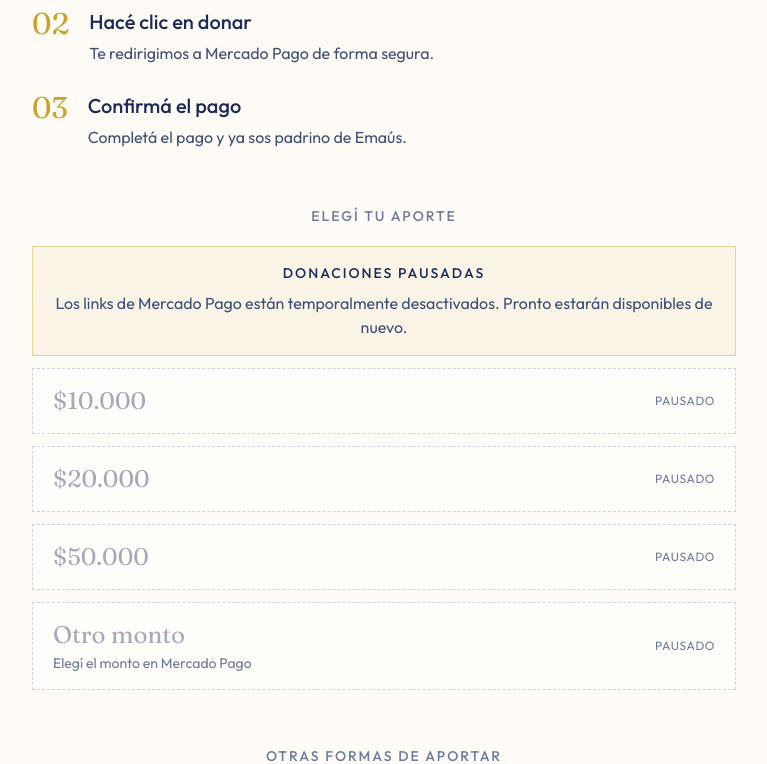
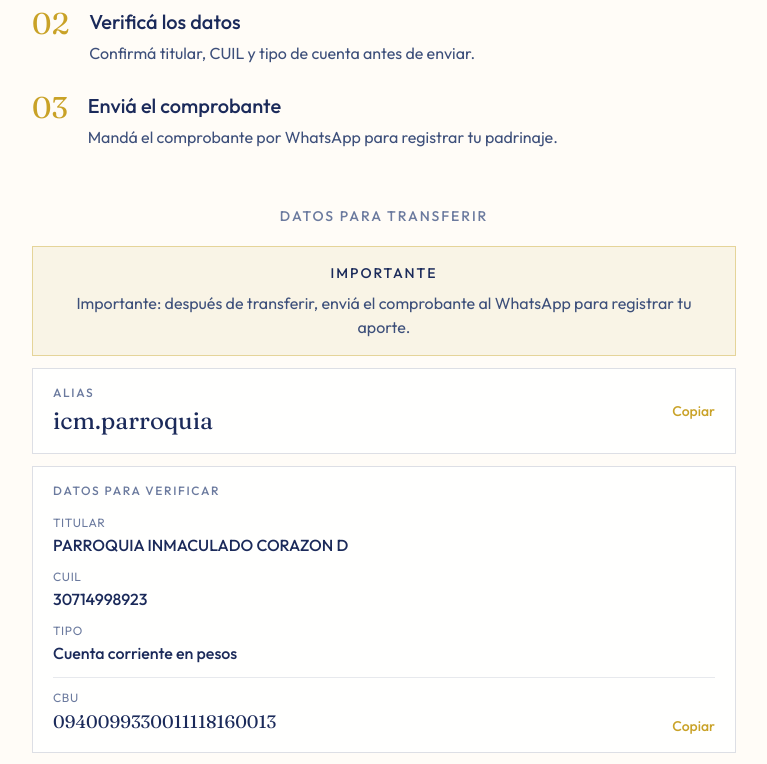
Before and after one commit to Emilianowav/emaus-padrinaje, a Next.js app: page / in a window 1280 px wide. Shown: the part 880-1644 px from the top of the page, without its empty margins (256-1023 px from the left). Built offline with nearby package versions, Linux system fonts and the light colour scheme.

Commit message:
Switch donations to bank transfer with verification data.

```diff
--- a/src/app/layout.tsx
+++ b/src/app/layout.tsx
@@ -17,7 +17,7 @@ const sans = Outfit({
 export const metadata: Metadata = {
   title: "Emaús | Sé un padrino",
   description:
-    "Sé un padrino de Emaús 1 Inmaculado Corazón de María (ICM). Tu aporte es muy importante. Dios no se deja ganar en generosidad.",
+    "Sé un padrino de Emaús. Transferí tu aporte y enviá el comprobante por WhatsApp.",
 };
 
 export default function RootLayout({
--- a/src/app/page.tsx
+++ b/src/app/page.tsx
@@ -1,8 +1,7 @@
 import Image from "next/image";
 import { ContactActions } from "@/components/ContactActions";
-import { DonationButtons } from "@/components/DonationButtons";
 import { Steps } from "@/components/Steps";
-import { DONATIONS_PAUSED, SITE } from "@/config/donations";
+import { SITE } from "@/config/donations";
 
 export default function HomePage() {
   return (
@@ -56,23 +55,14 @@ export default function HomePage() {
 
           <div className="mt-12 animate-fade-up opacity-0 [animation-delay:420ms] sm:mt-14">
             <p className="mb-5 text-center text-sm font-medium uppercase tracking-[0.14em] text-navy-muted">
-              Elegí tu aporte
-            </p>
-            <DonationButtons />
-          </div>
-
-          <div className="mt-12 animate-fade-up opacity-0 [animation-delay:500ms] sm:mt-14">
-            <p className="mb-5 text-center text-sm font-medium uppercase tracking-[0.14em] text-navy-muted">
-              Otras formas de aportar
+              Datos para transferir
             </p>
             <ContactActions />
           </div>
         </section>
 
         <footer className="mt-14 animate-fade-in border-t border-navy/10 pt-6 text-center opacity-0 [animation-delay:550ms] sm:mt-16">
-          <p className="text-sm text-navy-muted">
-            {DONATIONS_PAUSED ? SITE.pausedTitle : SITE.footerNote}
-          </p>
+          <p className="text-sm text-navy-muted">{SITE.footerNote}</p>
         </footer>
       </div>
     </main>
--- a/src/components/ContactActions.tsx
+++ b/src/components/ContactActions.tsx
@@ -7,32 +7,49 @@ function buildWhatsAppUrl() {
   return `https://wa.me/${CONTACT.whatsapp.phoneDigits}`;
 }
 
-export function ContactActions() {
-  const [copied, setCopied] = useState(false);
-
-  async function copyAlias() {
+async function copyText(value: string) {
   try {
-      await navigator.clipboard.writeText(CONTACT.alias);
-      setCopied(true);
-      window.setTimeout(() => setCopied(false), 2000);
+    await navigator.clipboard.writeText(value);
+    return true;
   } catch {
-      // Fallback for older browsers / insecure contexts
     const input = document.createElement("input");
-      input.value = CONTACT.alias;
+    input.value = value;
     document.body.appendChild(input);
     input.select();
     document.execCommand("copy");
     document.body.removeChild(input);
-      setCopied(true);
-      window.setTimeout(() => setCopied(false), 2000);
+    return true;
   }
 }
 
+export function ContactActions() {
+  const [copiedKey, setCopiedKey] = useState<"alias" | "cbu" | null>(null);
+
+  async function handleCopy(key: "alias" | "cbu", value: string) {
+    await copyText(value);
+    setCopiedKey(key);
+    window.setTimeout(() => setCopiedKey(null), 2000);
+  }
+
+  const { account } = CONTACT;
+
   return (
     <div className="space-y-3">
+      <div
+        role="status"
+        className="border border-gold/40 bg-gold-mist/70 px-5 py-4 text-center"
+      >
+        <p className="text-sm font-medium uppercase tracking-[0.14em] text-navy">
+          Importante
+        </p>
+        <p className="mt-2 text-sm leading-relaxed text-navy-soft sm:text-base">
+          {CONTACT.comprobanteNotice}
+        </p>
+      </div>
+
       <button
         type="button"
-        onClick={copyAlias}
+        onClick={() => handleCopy("alias", CONTACT.alias)}
         className="group flex w-full items-center justify-between border border-navy/15 bg-white/80 px-5 py-4 text-left transition duration-300 hover:border-gold focus-visible:outline focus-visible:outline-2 focus-visible:outline-offset-2 focus-visible:outline-gold active:scale-[0.99]"
         aria-label={`Copiar alias ${CONTACT.alias}`}
       >
@@ -43,9 +60,59 @@ export function ContactActions() {
           <p className="mt-1 font-display text-2xl text-navy">{CONTACT.alias}</p>
         </div>
         <span className="text-sm font-medium text-gold">
-          {copied ? "¡Copiado!" : "Copiar"}
+          {copiedKey === "alias" ? "¡Copiado!" : "Copiar"}
         </span>
       </button>
+
+      <div className="border border-navy/15 bg-white/80 px-5 py-4">
+        <p className="text-xs font-medium uppercase tracking-[0.14em] text-navy-muted">
+          Datos para verificar
+        </p>
+        <dl className="mt-4 space-y-3 text-left">
+          <div>
+            <dt className="text-xs uppercase tracking-wider text-navy-muted">
+              Titular
+            </dt>
+            <dd className="mt-0.5 text-base font-medium text-navy">
+              {account.titular}
+            </dd>
+          </div>
+          <div>
+            <dt className="text-xs uppercase tracking-wider text-navy-muted">
+              CUIL
+            </dt>
+            <dd className="mt-0.5 text-base font-medium text-navy">
+              {account.cuil}
+            </dd>
+          </div>
+          <div>
+            <dt className="text-xs uppercase tracking-wider text-navy-muted">
+              Tipo
+            </dt>
+            <dd className="mt-0.5 text-base font-medium text-navy">
+              {account.tipo}
+            </dd>
+          </div>
+          <div className="flex items-end justify-between gap-3 border-t border-navy/10 pt-3">
+            <div className="min-w-0">
+              <dt className="text-xs uppercase tracking-wider text-navy-muted">
+                CBU
+              </dt>
+              <dd className="mt-0.5 break-all font-display text-lg text-navy">
+                {account.cbu}
+              </dd>
+            </div>
+            <button
+              type="button"
+              onClick={() => handleCopy("cbu", account.cbu)}
+              className="shrink-0 text-sm font-medium text-gold transition hover:text-navy focus-visible:outline focus-visible:outline-2 focus-visible:outline-offset-2 focus-visible:outline-gold"
+              aria-label="Copiar CBU"
+            >
+              {copiedKey === "cbu" ? "¡Copiado!" : "Copiar"}
+            </button>
+          </div>
+        </dl>
+      </div>
 
       <a
         href={buildWhatsAppUrl()}
@@ -55,7 +122,7 @@ export function ContactActions() {
       >
         <div>
           <p className="text-xs font-medium uppercase tracking-[0.14em] text-navy-muted transition-colors group-hover:text-gold-soft">
-            WhatsApp
+            WhatsApp · Enviar comprobante
           </p>
           <p className="mt-1 font-display text-xl text-navy transition-colors group-hover:text-cream sm:text-2xl">
             {CONTACT.whatsapp.phone}
--- a/src/components/DonationButtons.tsx
+++ /dev/null
@@ -1,81 +0,0 @@
-import { DONATION_OPTIONS, DONATIONS_PAUSED, SITE } from "@/config/donations";
-
-export function DonationButtons() {
-  const hasAnyLink = DONATION_OPTIONS.some((option) => option.url.trim());
-
-  return (
-    <div className="space-y-3">
-      {DONATIONS_PAUSED && (
-        <div
-          role="status"
-          className="border border-gold/40 bg-gold-mist/70 px-5 py-4 text-center"
-        >
-          <p className="text-sm font-medium uppercase tracking-[0.14em] text-navy">
-            {SITE.pausedTitle}
-          </p>
-          <p className="mt-2 text-sm leading-relaxed text-navy-soft sm:text-base">
-            {SITE.pausedMessage}
-          </p>
-        </div>
-      )}
-
-      {DONATION_OPTIONS.map((option) => {
-        const ready = Boolean(option.url.trim()) && !DONATIONS_PAUSED;
-
-        if (!ready) {
-          return (
-            <div
-              key={option.id}
-              className="flex w-full items-center justify-between border border-dashed border-navy/20 bg-white/50 px-5 py-4 text-left"
-              aria-disabled="true"
-            >
-              <div>
-                <p className="font-display text-2xl text-navy/40">{option.label}</p>
-                {option.description ? (
-                  <p className="mt-0.5 text-sm text-navy-muted">{option.description}</p>
-                ) : null}
-              </div>
-              <span className="text-xs uppercase tracking-wider text-navy-muted">
-                {DONATIONS_PAUSED ? "Pausado" : "Link pendiente"}
-              </span>
-            </div>
-          );
-        }
-
-        return (
-          <a
-            key={option.id}
-            href={option.url}
-            target="_blank"
-            rel="noopener noreferrer"
-            className="group flex w-full items-center justify-between border border-navy/15 bg-white/80 px-5 py-4 text-left shadow-[0_0_0_1px_transparent] transition duration-300 hover:border-gold hover:bg-navy focus-visible:outline focus-visible:outline-2 focus-visible:outline-offset-2 focus-visible:outline-gold"
-          >
-            <div>
-              <p className="font-display text-2xl text-navy transition-colors group-hover:text-cream">
-                {option.label}
-              </p>
-              {option.description ? (
-                <p className="mt-0.5 text-sm text-navy-soft transition-colors group-hover:text-gold-soft">
-                  {option.description}
-                </p>
-              ) : null}
-            </div>
-            <span className="text-sm font-medium text-gold transition-colors group-hover:text-gold-soft">
-              Donar →
-            </span>
-          </a>
-        );
-      })}
-
-      {!hasAnyLink && !DONATIONS_PAUSED && (
-        <p className="pt-2 text-sm text-navy-muted">
-          Los botones se activan cuando agregues los links de Mercado Pago en{" "}
-          <code className="rounded bg-navy/5 px-1.5 py-0.5 text-xs text-navy-soft">
-            src/config/donations.ts
-          </code>
-          .
-        </p>
-      )}
-    </div>
-  );
-}
--- a/src/config/donations.ts
+++ b/src/config/donations.ts
@@ -1,19 +1,8 @@
 /**
- * Links de pago de Mercado Pago
- * --------------------------------
- * Para agregar o cambiar montos, editá este array.
- * Para pausar / reactivar los pagos: cambiá DONATIONS_PAUSED.
+ * Datos de donación por transferencia
+ * ------------------------------------
+ * Editá alias, cuenta y WhatsApp acá.
  */
-
-export type DonationOption = {
-  id: string;
-  label: string;
-  description: string;
-  url: string;
-};
-
-/** true = links de Mercado Pago desactivados en la UI */
-export const DONATIONS_PAUSED = true;
 
 export const SITE = {
   brand: "Emaús",
@@ -21,63 +10,41 @@ export const SITE = {
   community: "\"Inmaculado Corazón de María\" (ICM) I",
   subtitle: "Tu aporte es muy importante.",
   quote: "Dios no se deja ganar en generosidad.",
-  footerNote: "Pago seguro a través de Mercado Pago",
-  pausedTitle: "Donaciones pausadas",
-  pausedMessage:
-    "Los links de Mercado Pago están temporalmente desactivados. Pronto estarán disponibles de nuevo.",
+  footerNote: "Transferencia bancaria · Enviá tu comprobante por WhatsApp",
 } as const;
 
 export const CONTACT = {
-  alias: "emaus1.icm",
+  alias: "icm.parroquia",
   aliasLabel: "Alias",
+  account: {
+    titular: "PARROQUIA INMACULADO CORAZON D",
+    cuil: "30714998923",
+    tipo: "Cuenta corriente en pesos",
+    cbu: "0940099330011118160013",
+  },
   whatsapp: {
     phone: "+5493794243737",
     /** Número sin + ni espacios, para wa.me */
     phoneDigits: "5493794243737",
   },
+  comprobanteNotice:
+    "Importante: después de transferir, enviá el comprobante al WhatsApp para registrar tu aporte.",
 } as const;
 
 export const STEPS = [
   {
     number: "01",
-    title: "Elegí un monto",
-    text: "Seleccioná el aporte con el que querés acompañar.",
+    title: "Transferí tu aporte",
+    text: "Usá el alias o el CBU de la cuenta parroquial.",
   },
   {
     number: "02",
-    title: "Hacé clic en donar",
-    text: "Te redirigimos a Mercado Pago de forma segura.",
+    title: "Verificá los datos",
+    text: "Confirmá titular, CUIL y tipo de cuenta antes de enviar.",
   },
   {
     number: "03",
-    title: "Confirmá el pago",
-    text: "Completá el pago y ya sos padrino de Emaús.",
+    title: "Enviá el comprobante",
+    text: "Mandá el comprobante por WhatsApp para registrar tu padrinaje.",
   },
 ] as const;
-
-export const DONATION_OPTIONS: DonationOption[] = [
-  {
-    id: "10000",
-    label: "$10.000",
-    description: "",
-    url: "https://mpago.la/1MKzW8q",
-  },
-  {
-    id: "20000",
-    label: "$20.000",
-    description: "",
-    url: "https://mpago.la/28vdSXT",
-  },
-  {
-    id: "50000",
-    label: "$50.000",
-    description: "",
-    url: "https://mpago.la/1S3WZj5",
-  },
-  {
-    id: "otro-monto",
-    label: "Otro monto",
-    description: "Elegí el monto en Mercado Pago",
-    url: "https://link.mercadopago.com.ar/emausctesdonacion",
-  },
-];
```
Also changed, not shown: 1 other file (tests, documents, lock files or other folders). Lines whose indentation alone changed are shown as unchanged.
